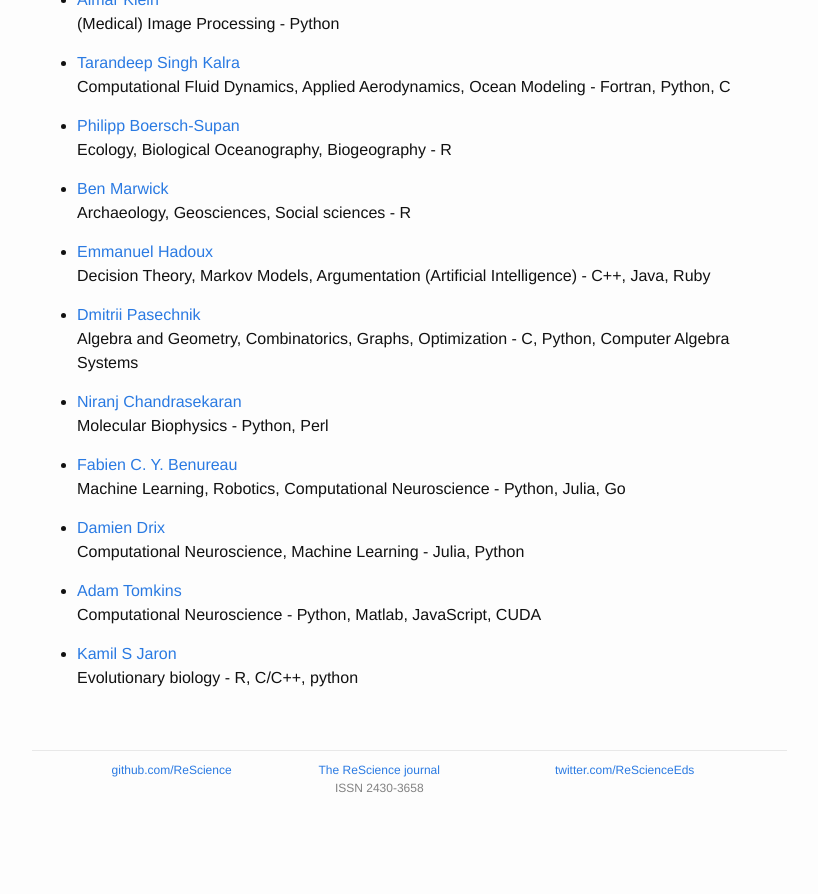
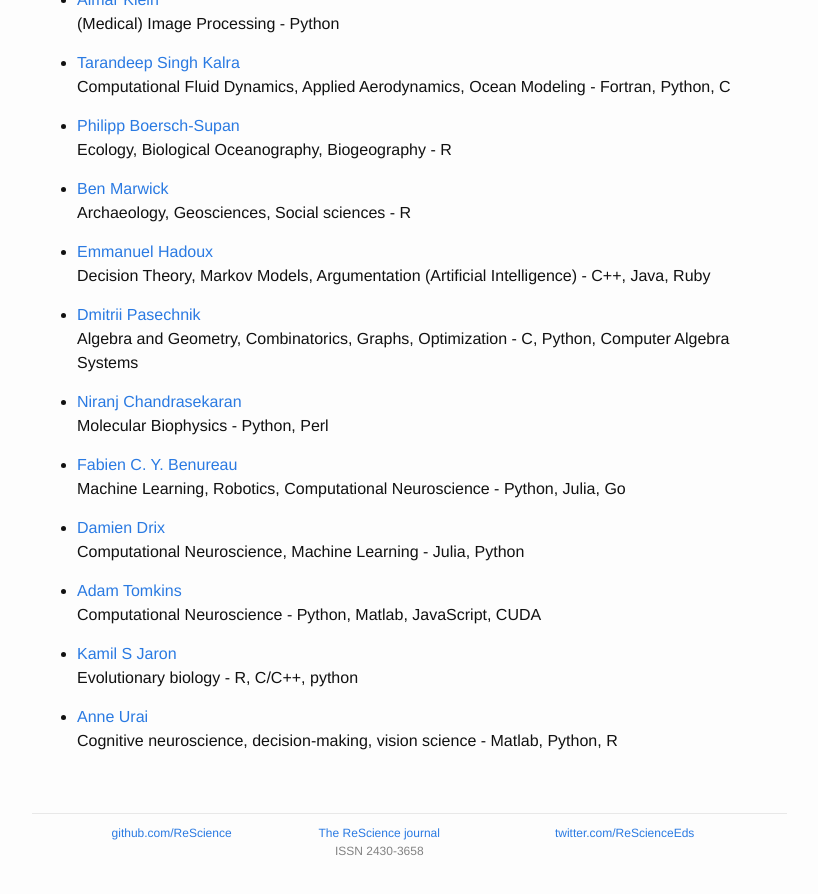
Before and after one commit to ReScience/rescience.github.io, a Jekyll site: the page built from 04-board.md, in a window 1280 px wide and 900 px high, scrolled down 3432 px. Shown: the top 894 px of the window, without its empty margins (223-1041 px from the left). Built offline with Jekyll 4.4.1, drawn with Linux system fonts in a browser that asks for light colours; before the commit the page ends 4269 px from its top, so only the background shows below that.

Commit message:
Updated board

```diff
--- a/04-board.md
+++ b/04-board.md
@@ -208,3 +208,6 @@ accepts submissions in other open source languages.
 
 * [Kamil S Jaron](https://github.com/KamilSJaron)
   Evolutionary biology - R, C/C++, python
+
+* [Anne Urai](https://github.com/anne-urai)
+  Cognitive neuroscience, decision-making, vision science - Matlab, Python, R
```
